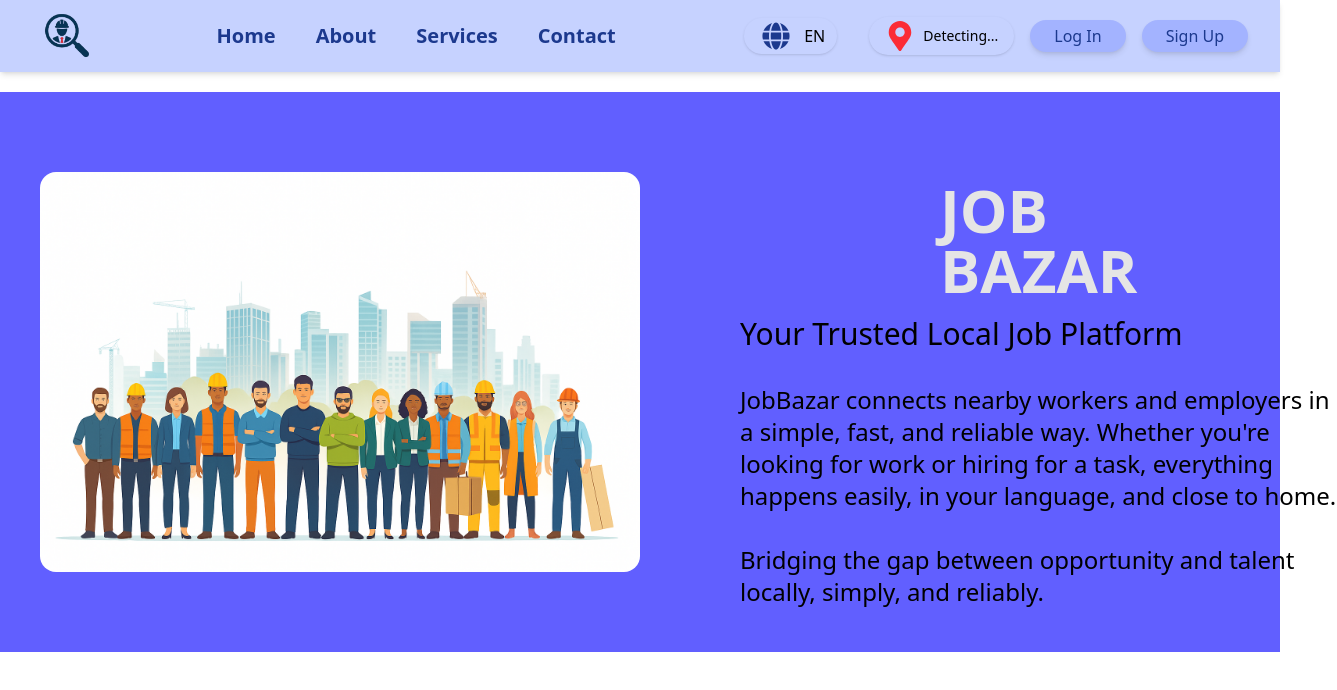
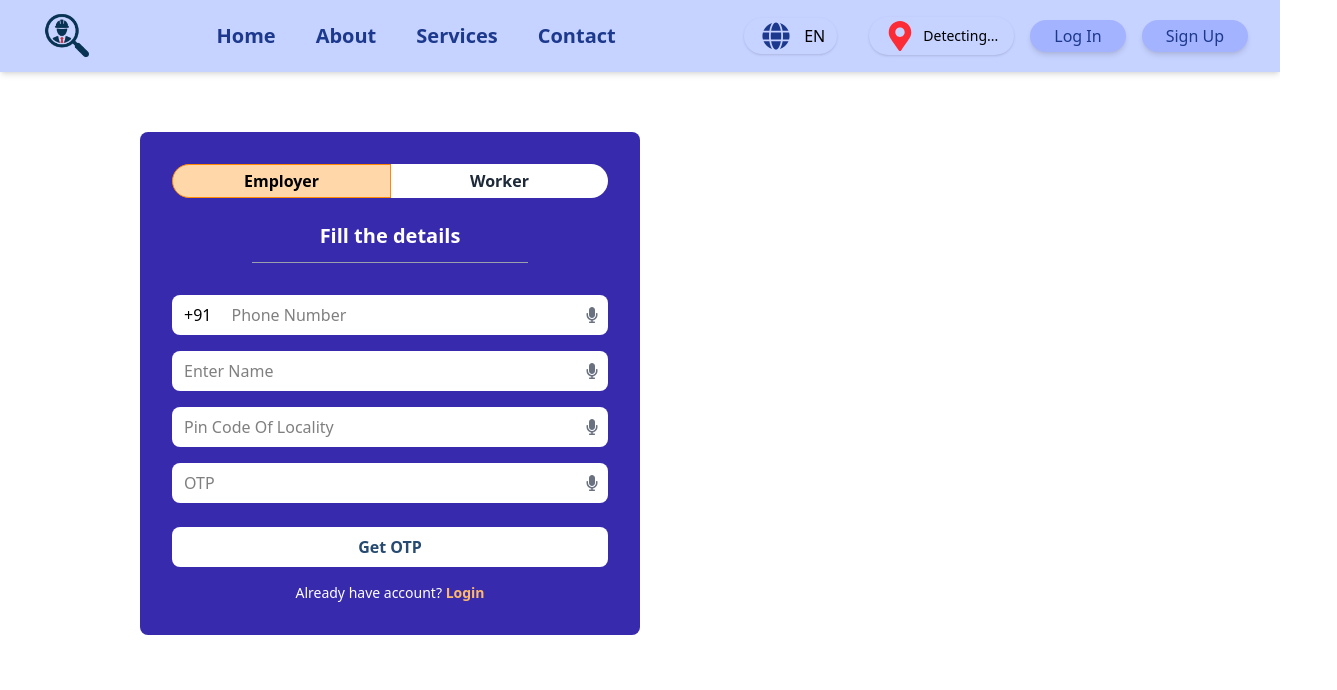
Before and after one commit to khu5shi/LocalSathi, a React (Vite) app in the folder frontend/: page /signup in a window 1280 px wide. Shown: the top 690 px of the page, 1337 px wide, since content can reach past the window. Built offline with nearby package versions, Linux system fonts and the light colour scheme; no server answers.

Commit message:
Added login page component

```diff
--- a/frontend/package.json
+++ b/frontend/package.json
@@ -18,6 +18,7 @@
     "react-i18next": "^15.7.3",
     "react-icons": "^5.5.0",
     "react-leaflet": "^5.0.0",
+    "react-router-dom": "^7.8.2",
     "tailwindcss": "^4.1.12"
   },
   "devDependencies": {
--- a/frontend/src/App.jsx
+++ b/frontend/src/App.jsx
@@ -1,16 +1,23 @@
-import { useState } from 'react'
+
 import Home from './pages/Home'
-import OSMMapWithSearch from "./components/OSMMapWithSearch";
+import { BrowserRouter as Router, Routes, Route } from "react-router-dom";
+import Login from "./pages/Login";
+import Signup from "./pages/Signup";
+import Navbar from './components/Navbar';
+
 
 
 function App() {
-  const [count, setCount] = useState(0)
+
 
   return (
     <>
-     <Home/>
-
-
+     <Navbar/>
+      <Routes>
+        <Route path="/" element={<Home />} />
+        <Route path="/login" element={<Login />} />
+        <Route path="/signup" element={<Signup />} />
+      </Routes>
     </>
   )
 }
--- a/frontend/src/components/Herosection.jsx
+++ b/frontend/src/components/Herosection.jsx
@@ -1,15 +1,15 @@
 import hero from "../assets/hero.png"
 const Herosection = () => {
   return (
-    <div className="bg-indigo-500 flex items-center justify-between mt-5 w-full h-[70vh]">
+    <div className="bg-indigo-500 flex items-center justify-between mt-4 mx-3 rounded-xl h-[70vh] py-0 px-0">
 
       <img src={hero} alt="hero" width={600} height={600} className="rounded-2xl ml-10"/>
 
-     <div className="py-4 ml-25 mr-10">
-        <h1 className="text-6xl px-50 mt-15 text-neutral-200 font-bold">JOB BAZAR</h1>
-        <p className="text-3xl py-4 ">Your Trusted Local Job Platform</p>
-        <p className="text-2xl py-4">JobBazar connects nearby workers and employers in a simple, fast, and reliable way. Whether you're looking for work or hiring for a task, everything happens easily, in your language, and close to home.</p>
-        <p className="text-2xl py-4">Bridging the gap between opportunity and talent locally, simply, and reliably.</p>
+     <div className="ml-25 mr-10">
+        <h1 className="text-6xl mx-50 text-neutral-200 font-bold ">JOB BAZAR</h1>
+        <p className="text-xl py-4 ml-55 font-semibold text-neutral-300 ">Your Trusted Local Job Platform</p>
+        <p className="text-2xl py-2 font-light mx-5 text-neutral-300">JobBazar connects nearby workers and employers in a simple, fast, and reliable way. Whether you're looking for work or hiring for a task, everything happens easily, in your language, and close to home.</p>
+        <p className="text-xl py-4 text-neutral-200 mx-6 font-serif">Bridging the gap between opportunity and talent locally, simply, and reliably.</p>
      </div>
     </div>
   )
--- a/frontend/src/components/Navbar.jsx
+++ b/frontend/src/components/Navbar.jsx
@@ -3,8 +3,10 @@ import CurrentLocation from "./CurrentLocation";
 import { useTranslation } from "react-i18next";
 import { FaGlobe } from "react-icons/fa";
 import { useState } from "react";
+import { useNavigate } from "react-router-dom";
 
 const Navbar = () => {
+  const navigate = useNavigate();
   const { t, i18n } = useTranslation();
   const [showLang, setShowLang] = useState(false);
 
@@ -133,10 +135,12 @@ const Navbar = () => {
       </div>
 
       <div className="flex gap-4">
-        <button className="px-6 py-1 bg-indigo-300 text-blue-900 font-medium rounded-full shadow-md hover:bg-indigo-700 hover:text-white transition duration-300">
+        <button className="px-6 py-1 bg-indigo-300 text-blue-900 font-medium rounded-full shadow-md hover:bg-indigo-700 hover:text-white transition duration-300"
+           onClick={() => navigate("/login")}>
           {t("login")}
         </button>
-        <button className="px-6 py-1 bg-indigo-300 text-blue-900 font-medium rounded-full shadow-md hover:bg-indigo-700 hover:text-white transition duration-300">
+        <button className="px-6 py-1 bg-indigo-300 text-blue-900 font-medium rounded-full shadow-md hover:bg-indigo-700 hover:text-white transition duration-300"
+           onClick={() => navigate("/signup")}>
           {t("signup")}
         </button>
       </div>
--- a/frontend/src/main.jsx
+++ b/frontend/src/main.jsx
@@ -4,9 +4,12 @@ import App from "./App";
 import "leaflet/dist/leaflet.css";
 import "./index.css";
 import "./i18n";
+import { BrowserRouter } from "react-router-dom";
 
 ReactDOM.createRoot(document.getElementById("root")).render(
   <React.StrictMode>
-    <App />
+   <BrowserRouter>
+      <App />
+    </BrowserRouter>
   </React.StrictMode>
 );
--- a/frontend/src/pages/Home.jsx
+++ b/frontend/src/pages/Home.jsx
@@ -1,10 +1,10 @@
 import Herosection from "../components/Herosection"
 import Navbar from "../components/Navbar"
+
 
 const Home = () => {
   return (
     <div>
-      <Navbar/>
       <Herosection/>
     </div>
   )
--- /dev/null
+++ b/frontend/src/pages/Login.jsx
@@ -0,0 +1,10 @@
+
+const Login = () => {
+  return (
+    <div>
+
+    </div>
+  )
+}
+
+export default Login
--- /dev/null
+++ b/frontend/src/pages/Signup.jsx
@@ -0,0 +1,98 @@
+
+import { useState } from "react";
+import { Link } from "react-router-dom";
+import { FaMicrophone } from "react-icons/fa";
+
+export default function Signup() {
+  const [role, setRole] = useState("employer");
+
+  return (
+    <div className="flex items-center  my-15">
+        <img src="" alt="" />
+      <div className="bg-indigo-800 text-white p-8 mx-35 rounded-lg w-[500px] shadow-gray-500 ">
+        {/* Role Toggle */}
+        <div className="flex mb-6">
+          <button
+            className={`flex-1 py-1 rounded-full rounded-tr-none rounded-br-none font-bold ${
+              role === "employer"
+                ? "bg-orange-200 text-black border-orange-400 border-1"
+                : "bg-white text-gray-800"
+            }`}
+            onClick={() => setRole("employer")}
+          >
+            Employer
+          </button>
+          <button
+            className={`flex-1 py-1 rounded-full rounded-tl-none rounded-bl-none font-bold ${
+              role === "worker"
+                ? "bg-orange-200 text-black  border-orange-400 border-1"
+                : "bg-white text-gray-800"
+            }`}
+            onClick={() => setRole("worker")}
+          >
+            Worker
+          </button>
+        </div>
+
+        {/* Heading */}
+        <h2 className="text-center text-xl font-bold mb-3">
+          Fill the details
+        </h2>
+        <hr className="mb-8 border-gray-400 mx-20 " />
+
+        {/* Phone Number */}
+        <div className="flex items-center bg-white rounded-lg mb-4">
+          <span className="px-3 text-black">+91</span>
+          <input
+            type="text"
+            placeholder="Phone Number"
+            className="flex-grow px-2 py-2 text-black focus:outline-none"
+          />
+          <FaMicrophone className="text-gray-500 mr-2" />
+        </div>
+
+        {/* Name */}
+        <div className="flex items-center bg-white rounded-lg mb-4">
+          <input
+            type="text"
+            placeholder="Enter Name"
+            className="flex-grow px-3 py-2 text-black focus:outline-none"
+          />
+          <FaMicrophone className="text-gray-500 mr-2" />
+        </div>
+
+        {/* Pin Code */}
+        <div className="flex items-center bg-white rounded-lg mb-4">
+          <input
+            type="text"
+            placeholder="Pin Code Of Locality"
+            className="flex-grow px-3 py-2 text-black focus:outline-none"
+          />
+          <FaMicrophone className="text-gray-500 mr-2" />
+        </div>
+         {/* otp verification Code */}
+        <div className="flex items-center bg-white rounded-lg mb-6">
+          <input
+            type="text"
+            placeholder="OTP "
+            className="flex-grow px-3 py-2 text-black focus:outline-none"
+          />
+          <FaMicrophone className="text-gray-500 mr-2" />
+        </div>
+
+        {/* Get OTP Button */}
+        <button className="w-full bg-white text-[#264a70] font-bold py-2 rounded-lg hover:bg-gray-200">
+          Get OTP
+        </button>
+
+        {/* Login Redirect */}
+        <p className="text-center text-sm mt-4">
+          Already have account?{" "}
+          <Link to="/login" className="text-orange-300 font-semibold">
+            Login
+          </Link>
+        </p>
+      </div>
+    </div>
+  );
+}
```
Also changed, not shown: 1 other file (tests, documents, lock files or other folders).
